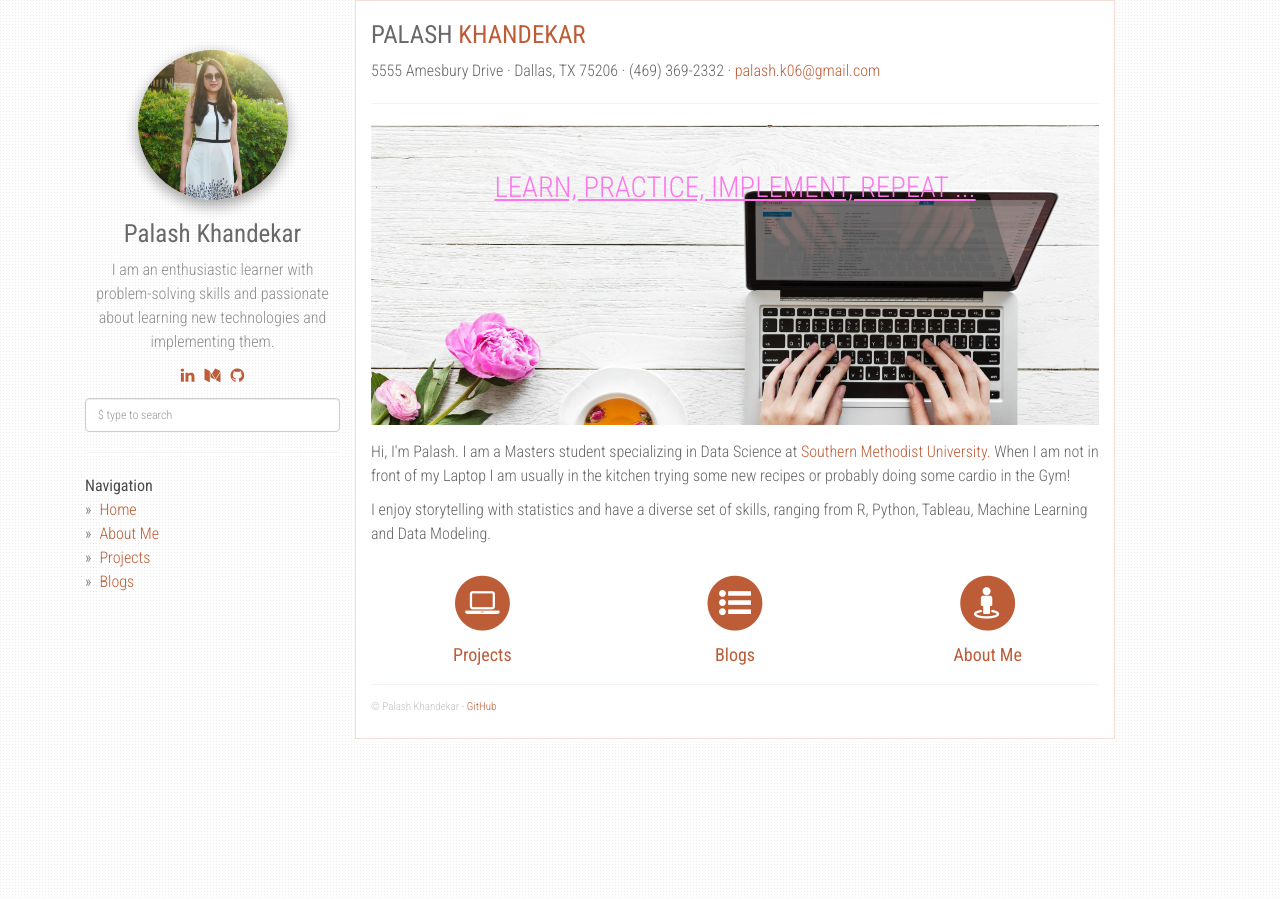
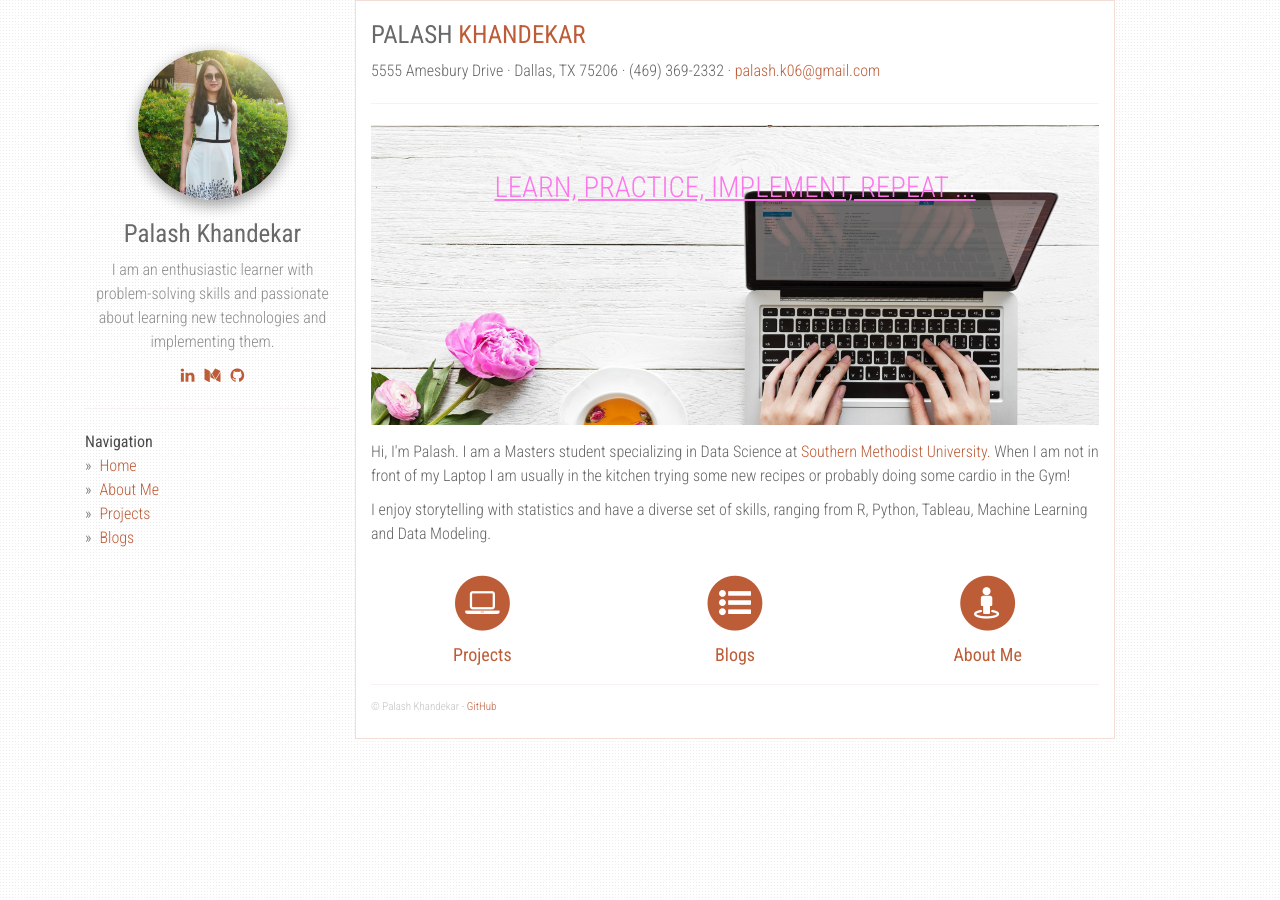
Before and after one commit to palashck/palashck.github.io, a Jekyll site: the page built from index.html, in a window 1280 px wide. Built offline with Jekyll 4.4.1, drawn with Linux system fonts in a browser that asks for light colours; nearby versions of some CDN libraries.

Commit message:
removed search box

```diff
--- a/_layouts/default.html
+++ b/_layouts/default.html
@@ -128,10 +128,10 @@ layout: compress
               {% endfor %}
             </ul>
           </div>
-          <div class="search text-left" id="js-search">
+          <!-- <div class="search text-left" id="js-search">
             <input type="text" placeholder="$ type to search" class="search__input form-control" id="js-search__input">
             <ul class="search__results" id="js-search__results"></ul>
-          </div>
+          </div> -->
           <hr />
           <ul class="sidebar-nav text-left">
             <strong>Navigation</strong>
```
